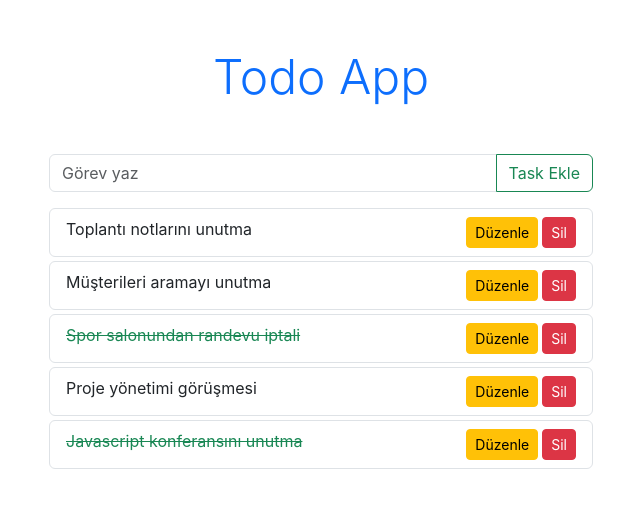
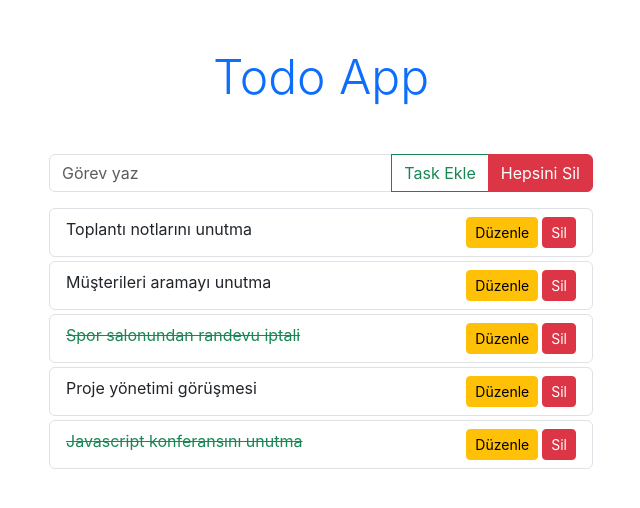
Before and after one commit to muslumhanerol/ToDo_App_With_ContextAPI, a React (Create React App) app in the folder todo_app_contextapi/: page / in a window 1280 px wide. Shown: the top 508 px of the page, without its empty margins (319-959 px from the left). Built offline with nearby package versions, Linux system fonts and the light colour scheme.

Commit message:
clearAll_cont

```diff
--- a/todo_app_contextapi/src/Components/TodoAddForm.js
+++ b/todo_app_contextapi/src/Components/TodoAddForm.js
@@ -23,6 +23,7 @@ const TodoAddForm = () => {
                 <div className="input-group mb-3">
                     <input onChange={(e) => { setDesk(e.target.value) }} value={desc} type="text" className="form-control" placeholder="Görev yaz" aria-label="Recipient's username" aria-describedby="button-addon2" />
                     <button className="btn btn-outline-success" type="submit" id="btn-add-task">Task Ekle</button>
+                    <button className="btn btn-danger" type="button" id="btn-clear-all" onClick={() => { context.cleareAll() }}>Hepsini Sil</button>
                 </div>
             </form>
         </div>
--- a/todo_app_contextapi/src/Components/TodoWrapper.js
+++ b/todo_app_contextapi/src/Components/TodoWrapper.js
@@ -56,7 +56,7 @@ const TodoWrapper = ({ tasks }) => {
         //Göndermek istediklerimizi value içine yazılır. Ardından kullanmak isteiğimiz componentde import işlemi yapılır.
         //Merkezi bir yere koyduk diğer bütün companentler lazım oldukça çağırıp kullanabilecek.
         //Diğer comp. lerden import etmemiz gerek. TodoAddForm.js 2. ve 6.satır.
-        <TodoContext.Provider value={{ taskList, setTaskList, addTask, toggleComplete, deleteTask, toggleEditing, updateTask }} >
+        <TodoContext.Provider value={{ taskList, setTaskList, addTask, toggleComplete, deleteTask, toggleEditing, updateTask, clearAll }} >
             <div className='container w-50 p-5'>
                 <TodoAddForm />
                 <TodoContainer />
```
